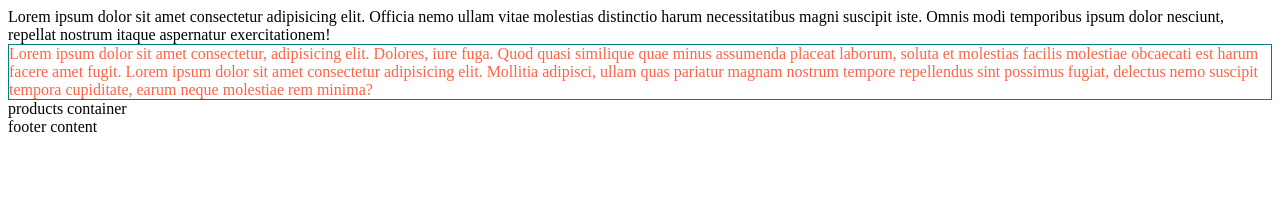
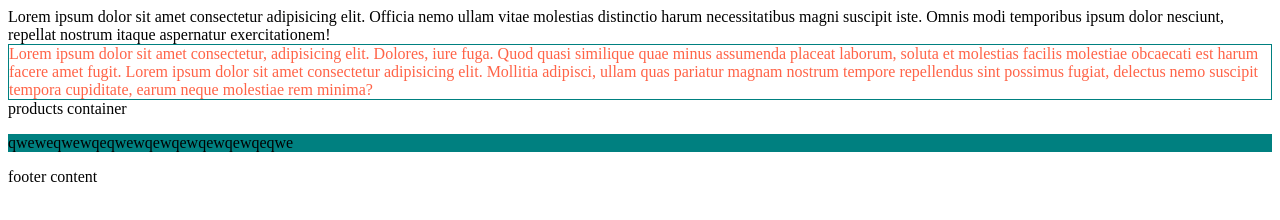
Before and after one commit to oliverplay/team-example, a website built with Parcel: page src/index.html in a window 1280 px wide. Built offline with nearby package versions, Linux system fonts and the light colour scheme.

Commit message:
new feature
products

```diff
--- a/src/index.html
+++ b/src/index.html
@@ -17,6 +17,7 @@
     <main>
       <include src="./partials/hero.html"></include>
       <include src="./partials/products.html"></include>
+      <include src="./partials/new-products.html"></include>
     </main>
     <!-- footer -->
     <include src="./partials/footer.html"></include>
--- /dev/null
+++ b/src/partials/new-products.html
@@ -0,0 +1,5 @@
+<section class="products">
+  <div class="container">
+    <p>qweweqwewqeqwewqewqewqewqewqeqwe</p>
+  </div>
+</section>
--- a/src/sass/index.scss
+++ b/src/sass/index.scss
@@ -1 +1,2 @@
 @use './layout/hero';
+@use './layout/products';
--- /dev/null
+++ b/src/sass/layout/_products.scss
@@ -0,0 +1,3 @@
+.products{
+  background-color: teal;
+}
```
